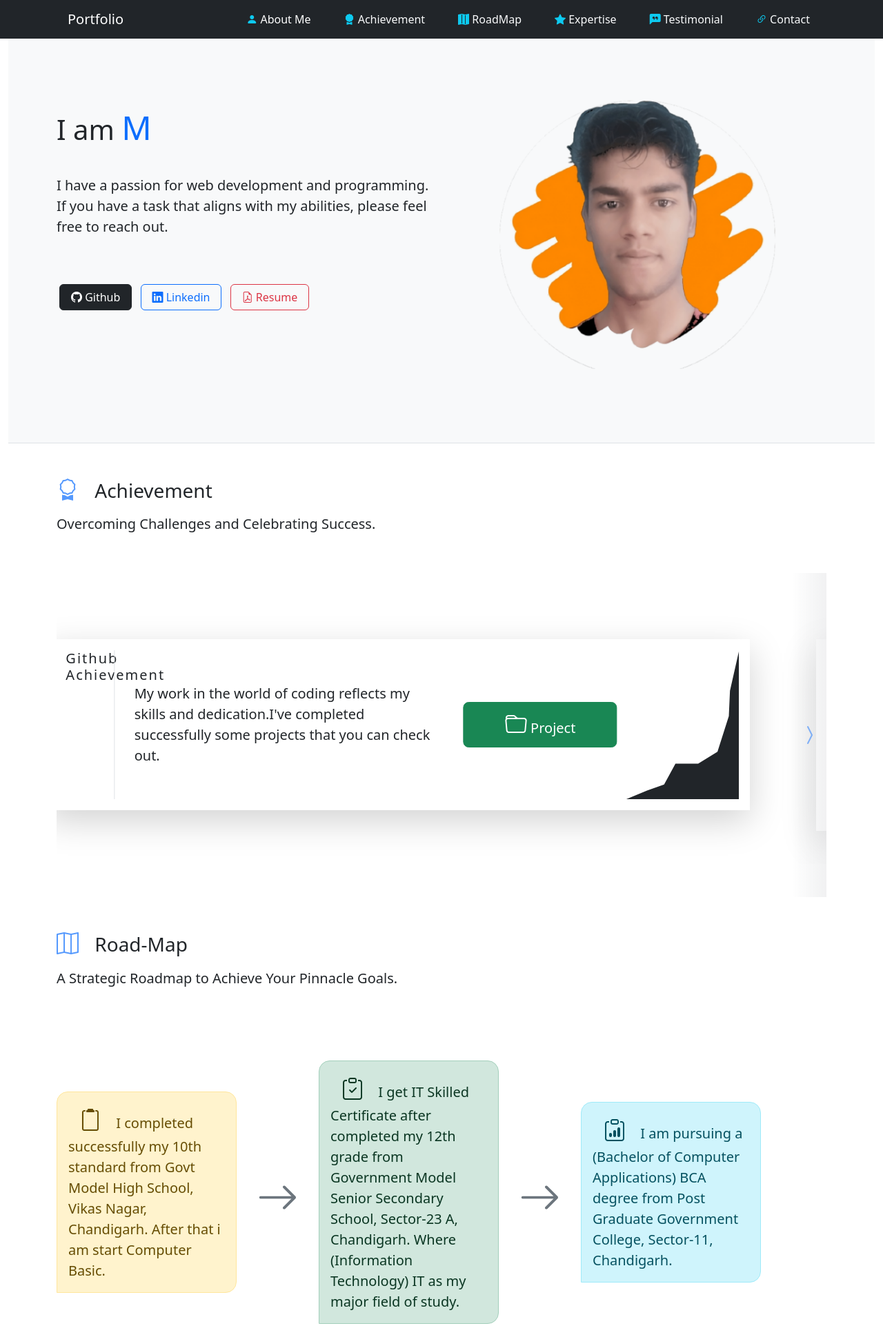
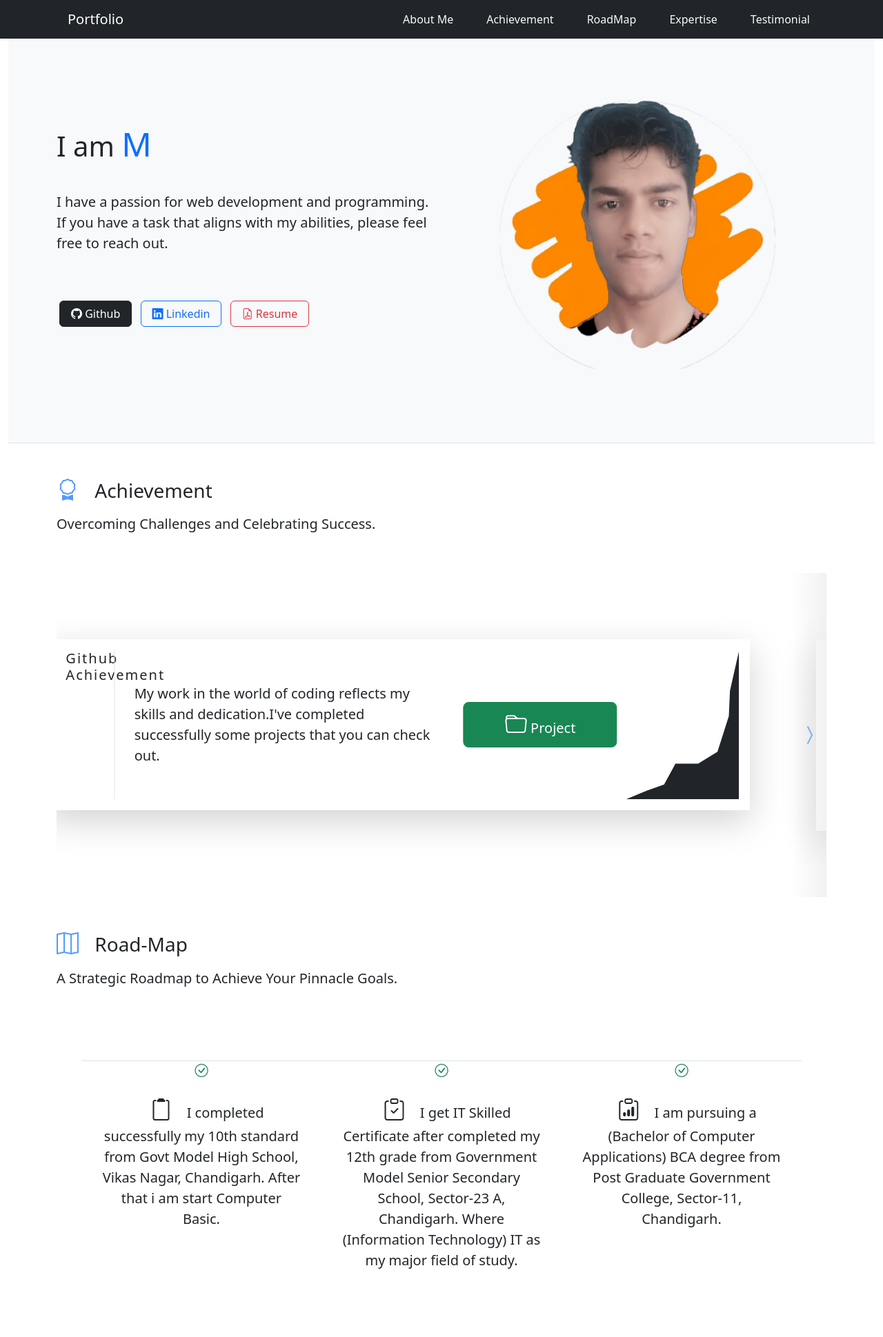
Before and after one commit to MayankDevil/MayankDevil, a plain HTML site: page index.html in a window 1280 px wide. Shown: the top 1939 px of the page at 69% size. Drawn offline with Linux system fonts and the light colour scheme.

Commit message:
Update index

```diff
--- a/index.html
+++ b/index.html
@@ -11,7 +11,7 @@
     <meta charset="UTF-8">
     <meta http-equiv="X-UA-Compatible" content="IE=edge">
     <meta name="viewport" content="width=device-width, initial-scale=1.0">
-    <title>MayankDevil</title>
+    <title>Mayank</title>
     <!--
         ---------
         | style |
@@ -52,13 +52,12 @@
                     <div class="collapse navbar-collapse" id="navbarNav">
                         <div class="navbar-nav w-100 d-flex justify-content-end">
 
-                            <div class="nav-item"><a class="nav-link active" aria-current="page" href="#header"> <span class="bi bi-person-fill"></span> About Me </a></div>
+                            <div class="nav-item"><a class="nav-link" href="#header">  About Me </a></div>
 
-                            <div class="nav-item"> <a class="nav-link" href="#achievement"> <span class="bi bi-award-fill"></span> Achievement </a> </div>
-                            <div class="nav-item"> <a class="nav-link" href="#roadmap"> <span class="bi bi-map-fill"></span> RoadMap </a> </div>
-                            <div class="nav-item"> <a class="nav-link" href="#service"> <span class="bi bi-star-fill"></span> Expertise </a> </div>
-                            <div class="nav-item"> <a class="nav-link" href="#testimonial"> <span class="bi bi-chat-left-quote-fill"></span> Testimonial </a> </div>
-                            <div class="nav-item"> <a class="nav-link" href="#contact"> <span class="bi bi-link-45deg"></span> Contact </a> </div>
+                            <div class="nav-item"> <a class="nav-link" href="#achievement"> Achievement </a> </div>
+                            <div class="nav-item"> <a class="nav-link" href="#roadmap"> RoadMap </a> </div>
+                            <div class="nav-item"> <a class="nav-link" href="#service"> Expertise </a> </div>
+                            <div class="nav-item"> <a class="nav-link" href="#testimonial"> Testimonial </a> </div>
 
                         </div>
                     </div>
@@ -75,7 +74,7 @@
             <div class="container">
                 <div class="row d-flex align-items-center py-5">
                     <!-- ( detail ) -->
-                    <div class="col-md-6 col-12">
+                    <div class="col-md-6 col-12 pt-5">
 
                         <div class="h1 py-3"> I am <a href="https://mastermayank.w3spaces.com" class="display-5 text-decoration-none">  </a>  </div>
 
@@ -83,11 +82,11 @@
 
                         <div class="py-5">
 
-                            <a href="https://github.com/MayankDevil" class="btn btn-dark m-1 px-3"> <span class="bi bi-github"></span> Github </a>
+                            <a href="https://github.com/MayankDevil" class="btn btn-dark m-1 px-sm-3 px-2"> <span class="bi bi-github"></span> Github </a>
 
-                            <a href="https://www.linkedin.com/in/MasterMayank" class="btn btn-outline-primary m-1 px-3"> <span class="bi bi-linkedin"></span> Linkedin </a>
+                            <a href="https://www.linkedin.com/in/MasterMayank" class="btn btn-outline-primary m-1 px-sm-3 px-2"> <span class="bi bi-linkedin"></span> Linkedin </a>
 
-                            <a href="./data/resume.pdf" class="btn btn-outline-danger m-1 px-3"> <span class="bi bi-file-earmark-pdf"></span> Resume </a>
+                            <a href="./data/resume.pdf" class="btn btn-outline-danger m-1 px-sm-3 px-2"> <span class="bi bi-file-earmark-pdf"></span> Resume </a>
 
                         </div>
 
@@ -260,43 +259,35 @@
 
                 </div>
 
-                <div class="row py-lg-5 py-3 align-items-center">
+                <div class="row px-md-5 px-4 my-5">
+
                     <!-- ( first goal : matric ) -->
-                    <div class="col-lg-3 col-12">
 
-                        <div class="alert alert-warning lead"> <spna class="bi bi-clipboard2 road-icon"></spna> I completed successfully my 10th standard from Govt Model High School, Vikas Nagar, Chandigarh. After that i am start Computer Basic. </div>
+                    <div class="col border-top text-center map">
+
+                        <span class="bi bi-check-circle map-icon"></span>
+
+                        <div class="alert lead"> <spna class="bi bi-clipboard2 road-icon"></spna> I completed successfully my 10th standard from Govt Model High School, Vikas Nagar, Chandigarh. After that i am start Computer Basic. </div>
 
                     </div>
-                    <!-- ( arrow ) -->
-                    <div class="col-lg-1 d-lg-block d-none">
 
-                        <div class="d-grid align-items-center text-center h-100">
+                    <!-- ( second goal : hight school ) -->
 
-                            <span class="bi bi-arrow-right popup"></span>
+                    <div class="col border-top text-center map">
 
-                        </div>
+                        <span class="bi bi-check-circle map-icon"></span>
+
+                        <div class="alert lead"> <spna class="bi bi-clipboard-check road-icon"></spna> I get <span class="bold">IT Skilled Certificate</span> after completed my 12th grade from Government Model Senior Secondary School, Sector-23 A, Chandigarh. Where (Information Technology) IT as my major field of study. </div>
 
                     </div>
-                    <!-- ( second goal : hight school ) -->
-                    <div class="col-lg-3 col-12">
 
-                        <div class="alert alert-success lead"> <spna class="bi bi-clipboard-check road-icon"></spna> I get <span class="bold">IT Skilled Certificate</span> after completed my 12th grade from Government Model Senior Secondary School, Sector-23 A, Chandigarh. Where (Information Technology) IT as my major field of study. </div>
+                    <!-- ( third goal : graduate ) -->
 
-                    </div>
-                    <!-- ( arrow ) -->
-                    <div class="col-lg-1 d-lg-block d-none">
+                    <div class="col border-top text-center map">
 
-                        <div class="d-grid align-items-center text-center h-100">
+                        <span class="bi bi-check-circle map-icon"></span>
 
-                            <span class="bi bi-arrow-right popup"></span>
-
-                        </div>
-
-                    </div>
-                    <!-- ( third goal : graduate ) -->
-                    <div class="col-lg-3 col-12 ">
-
-                        <div class="alert alert-info lead"> <spna class="bi bi-clipboard-data road-icon"></spna> I am pursuing a <span class="bold">(Bachelor of Computer Applications) BCA degree</span> from Post Graduate Government College, Sector-11, Chandigarh. </div>
+                        <div class="alert lead"> <spna class="bi bi-clipboard-data road-icon"></spna> I am pursuing a <span class="bold">(Bachelor of Computer Applications) BCA degree</span> from Post Graduate Government College, Sector-11, Chandigarh. </div>
 
                     </div>
 
@@ -486,7 +477,7 @@
             [ contact section ]
             ===================
         -->
-        <section class="" id="contact">
+        <section class="d-none" id="contact">
             <div class="container">
                 <!-- ( heading ) -->
                 <div class="heading py-5">
@@ -531,14 +522,9 @@
                                 <!-- button -->
                                 <div class="col-md-4 col-12 col- py-3">
 
-                                    <input type="submit" value="Send Message" class="btn btn-block btn-success">
+                                    <input type="submit" value="Send Message" class="btn btn-block btn-outline-dark">
 
                                 </div>
-                                <div class="col-lg-8 col-12 col- py-3 text-end">
-                                    <a href="https://github.com/MayankDevil" class="btn btn-dark px-3"> <span class="bi bi-github"></span> Github </a>
-                                    <a href="https://www.linkedin.com/in/MasterMayank" class="btn btn-primary px-3"> <span class="bi bi-linkedin"></span> Linkedin </a>
-                                </div>
-
 
                             </div>
 
@@ -555,9 +541,14 @@
         -->
         <footer class="" id="footer">
             <div class="container">
-                <div class="row py-md-5 py-3 border-top">
+                <div class="row py-md-5 border-top">
 
-                    <div class="col"> Portfolio <span class="text-primary">&copy;</span> Developed | Designed by <a href="https://mastermayank.w3spaces.com/" class="text-decoration-none text-danger"> Mayank </a> </div>
+                    <div class="col-md-6 col-12 py-3"> Portfolio <span class="text-primary">&copy;</span> Developed | Designed by <a href="https://mastermayank.w3spaces.com" class="text-blue" id="developer"> Mayank </a> </div>
+
+                    <div class="col-md-6 col-12 py-3 text-md-end">
+                        <a href="https://github.com/MayankDevil" class="btn btn-outline-dark  bi bi-github"></a>
+                        <a href="https://www.linkedin.com/in/MasterMayank" class="btn btn-outline-primary  bi bi-linkedin"></a>
+                    </div>
 
                 </div>
             </div>
```
